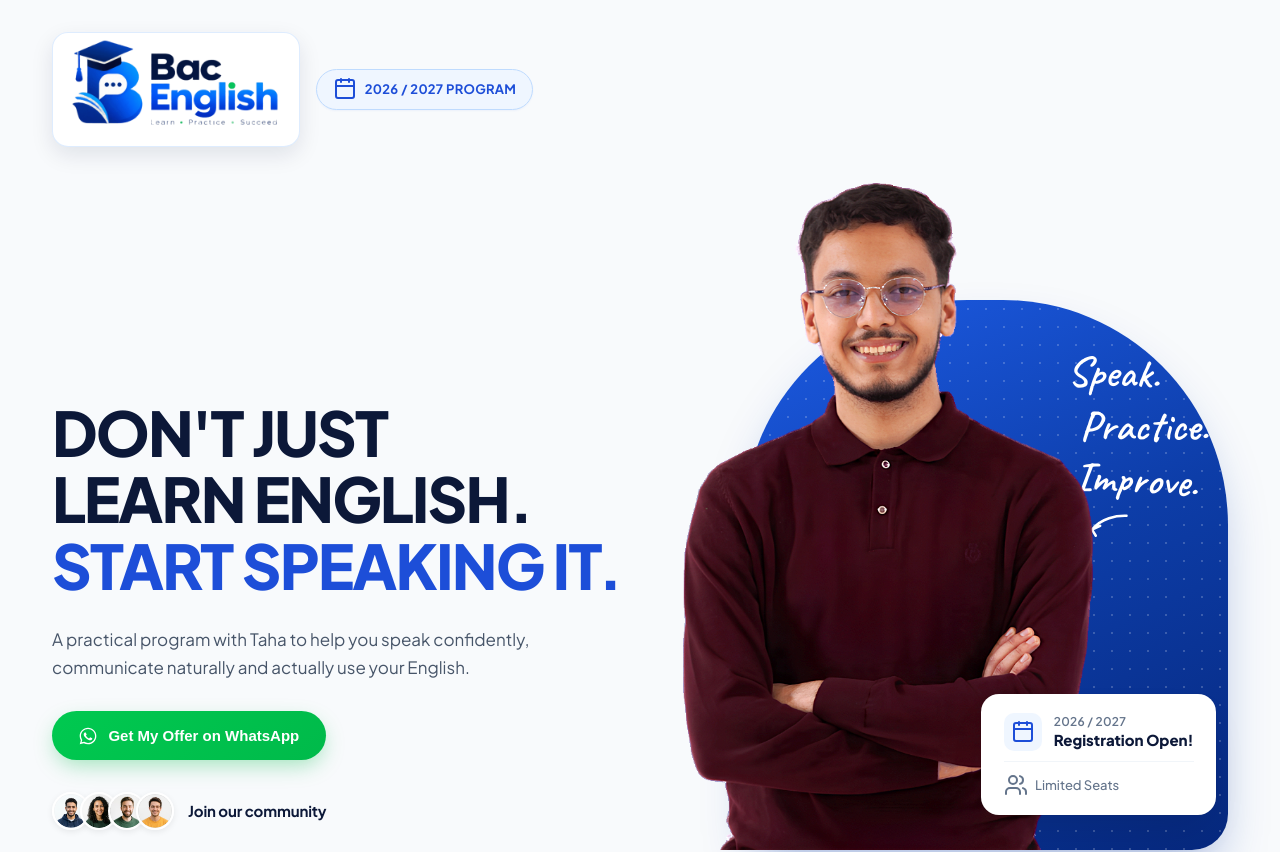
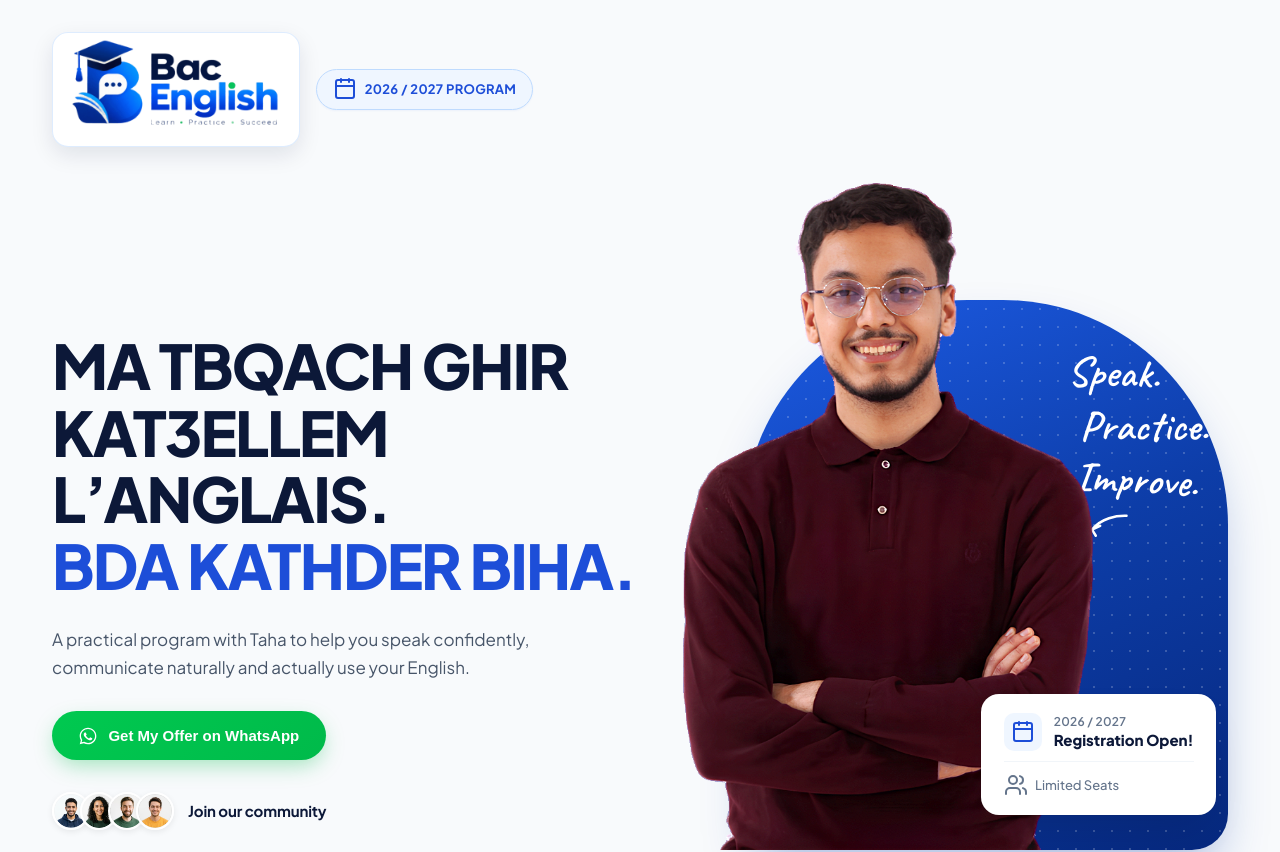
Before and after one commit to OthmanEss123/englishwithtaha, a Next.js app: page / in a window 1280 px wide. Shown: the top 852 px of the page. Built offline with nearby package versions, Linux system fonts and the light colour scheme.

Commit message:
feat: implement custom 404 error page and project structure configuration

```diff
--- a/src/app/page.tsx
+++ b/src/app/page.tsx
@@ -356,9 +356,9 @@ export default function HomePage() {
         {/* Left Column: Headline, Description, CTAs, Social Proof */}
         <div className="hero-left">
           <h1 className="hero-title">
-            DON&apos;T JUST<br />
-            LEARN ENGLISH.<br />
-            <span className="hero-title-highlight">START SPEAKING IT.</span>
+            Ma tbqach ghir<br />
+            kat3ellem l’anglais.<br />
+            <span className="hero-title-highlight">bda kathder biha.</span>
           </h1>
 
           <p className="hero-subtitle">
```
Also changed, not shown: public_html/404.html (+1 -1 lines), public_html/_not-found.html (+1 -1 lines), public_html/index.html (+1 -1 lines), public_html/__next.__PAGE__.txt, public_html/__next._full.txt, public_html/_not-found.txt, public_html/_not-found/__next._full.txt, public_html/_not-found/__next._not-found/__PAGE__.txt, public_html/index.txt.
